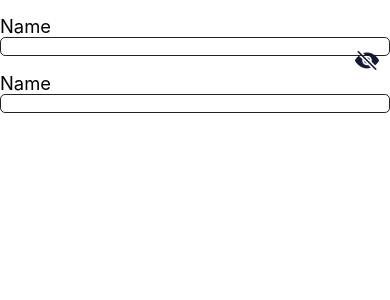
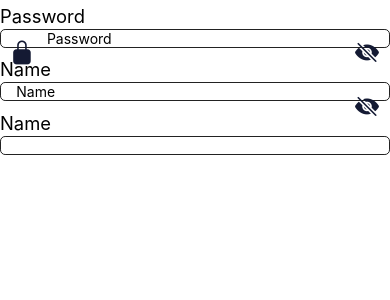
Before and after one commit to hironmoy05/UI_COMPONENTS, a React Native app: screen / in a window 390 px wide. Shown: the top 300 px of the page. Built offline with nearby package versions, Linux system fonts and the light colour scheme.

Commit message:
Added 2 icons textInput

```diff
--- a/babel.config.js
+++ b/babel.config.js
@@ -1,3 +1,6 @@
 module.exports = {
   presets: ['module:metro-react-native-babel-preset'],
+  plugins: [
+    'react-native-reanimated/plugin',
+  ],
 };
--- a/package.json
+++ b/package.json
@@ -4,7 +4,7 @@
   "private": true,
   "scripts": {
     "android": "react-native run-android",
-    "ios": "react-native run-ios --simulator='iPhone 13 Max Pro'",
+    "ios": "react-native run-ios --simulator='iPhone 13 Pro Max'",
     "lint": "eslint .",
     "start": "react-native start",
     "test": "jest"
@@ -12,6 +12,9 @@
   "dependencies": {
     "react": "18.2.0",
     "react-native": "0.71.4",
+    "react-native-reanimated": "^3.0.2",
+    "react-native-safe-area-context": "^4.5.0",
+    "react-native-screens": "^3.20.0",
     "react-native-vector-icons": "^9.2.0"
   },
   "devDependencies": {
--- a/src/components/AppInput/index.tsx
+++ b/src/components/AppInput/index.tsx
@@ -3,6 +3,8 @@ import { TextInput, View } from 'react-native';
 
 // Third party package
 import Icon from 'react-native-vector-icons/Ionicons';
+import Animated from 'react-native-reanimated';
+
 // It's own style
 import styles from './styles';
 // config
@@ -14,22 +16,25 @@ import AppText from '../AppText';
 import { moderateScale, moderateScaleVertical } from '../../config/responsiveSize';
 import { useThemeContext } from '../../store/themeContext';
 
-const AppInput: React.FC<AppTextInputProps & AppInputTypes> = ({ icon, name, textStyle, ...otherProps }) => {
+const AppInput: React.FC<AppTextInputProps & AppInputTypes> = ({ icon, icons, name, textStyle, ...otherProps }) => {
     const { theme } = useThemeContext();
     const currentTheme = colors[theme.mode];
 
     const [isSecure, setIsSecure] = useState(true);
 
-    if (icon) {
+    if (icons) {
         return (
             <>
                 <View style={ styles.container }>
-                    <View style={ { marginVertical: moderateScaleVertical(15) } }>
-                        <AppText textStyle={ { ...textStyle } }>{ name }</AppText>
+                    <AppText textStyle={ { ...styles.inputLabel, ...textStyle } }>{ name }</AppText>
                     <View>
+                        <AppText textStyle={ { ...styles.iconContainer, left: 10 } }>
+                            <Icon name='ios-lock-closed' size={ moderateScale(25) } color={ currentTheme.secondaryColor } />
+                        </AppText>
                         <TextInput
-                                style={ styles.input }
+                            style={ { ...styles.input, paddingLeft: moderateScale(45), paddingRight: moderateScale(50) } }
                             color={ currentTheme.primaryColor }
+                            placeholder={ name }
                             secureTextEntry={ isSecure }
                             { ...otherProps }
                         />
@@ -46,6 +51,34 @@ const AppInput: React.FC<AppTextInputProps & AppInputTypes> = ({ icon, name, tex
                         </AppText>
                     </View>
                 </View>
+            </>
+        )
+    }
+    if (icon) {
+        return (
+            <>
+                <View style={ styles.container }>
+                    <AppText textStyle={ { ...styles.inputLabel, ...textStyle } }>{ name }</AppText>
+                    <View>
+                        <TextInput
+                            style={ { ...styles.input, paddingRight: moderateScale(50) } }
+                            color={ currentTheme.primaryColor }
+                            placeholder={ name }
+                            secureTextEntry={ isSecure }
+                            { ...otherProps }
+                        />
+                        <AppText
+                            textStyle={ styles.iconContainer }
+                            onPress={ () => setIsSecure(!isSecure) }
+                        >
+                            {
+                                isSecure ?
+                                    <Icon name='eye-off' size={ moderateScale(25) } color={ currentTheme.secondaryColor } />
+                                    :
+                                    <Icon name='eye' size={ moderateScale(25) } color={ currentTheme.secondaryColor } />
+                            }
+                        </AppText>
+                    </View>
                 </View>
             </>
         )
@@ -53,7 +86,7 @@ const AppInput: React.FC<AppTextInputProps & AppInputTypes> = ({ icon, name, tex
 
     return (
         <View style={ styles.container }>
-            <AppText textStyle={ { ...textStyle } }>{ name }</AppText>
+            <AppText textStyle={ { ...styles.inputLabel, ...textStyle } }>{ name }</AppText>
             <TextInput
                 style={ styles.input }
                 color={ currentTheme.primaryColor }
--- a/src/components/AppInput/styles.tsx
+++ b/src/components/AppInput/styles.tsx
@@ -4,6 +4,10 @@ import { moderateScale, moderateScaleVertical } from '../../config/responsiveSiz
 const styles = StyleSheet.create({
     container: {
         width: '100%',
+        marginVertical: moderateScaleVertical(5),
+    },
+    inputLabel: {
+        marginBottom: moderateScaleVertical(2),
     },
     input: {
         borderWidth: 1,
--- a/src/config/types.ts
+++ b/src/config/types.ts
@@ -4,7 +4,8 @@ import { ColorValue, TextInputProps } from 'react-native';
 export type AppInputTypes = {
     name: string;
     textStyle?: {},
-    icon?: boolean
+    icon?: boolean,
+    icons?: boolean
 }
 
 export type AppTextTypes = {
--- a/src/screens/ComponentsScreen/index.tsx
+++ b/src/screens/ComponentsScreen/index.tsx
@@ -9,6 +9,11 @@ import { moderateScale } from '../../config/responsiveSize';
 const ComponentsScreen: React.FC = () => {
     return (
         <>
+            <AppInput
+                name='Password'
+                keyboardType='default'
+                icons
+            />
             <AppInput
                 name='Name'
                 keyboardType='default'
```
Also changed, not shown: react-native-config.js (added, +9 -0 lines), styles.tsx (deleted), 6 other files (tests, documents, lock files or other folders). Lines whose indentation alone changed are shown as unchanged.
